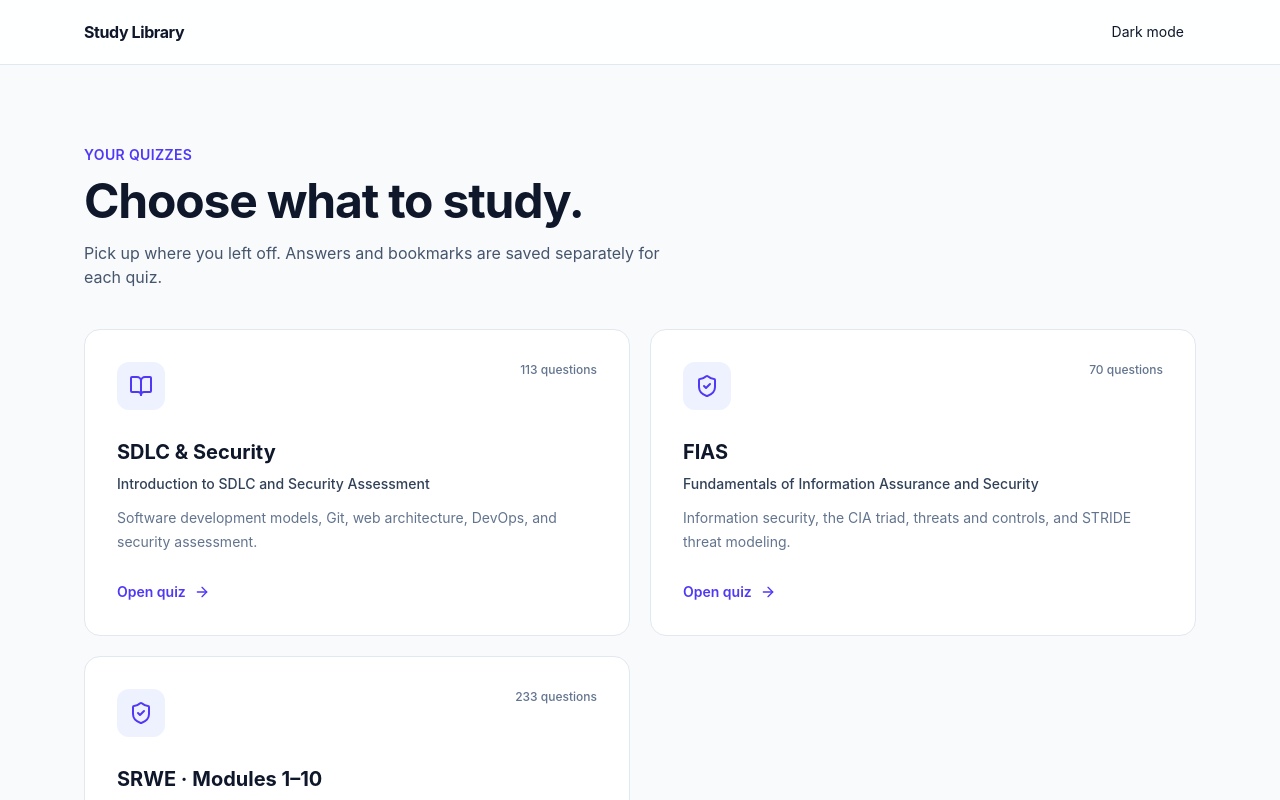
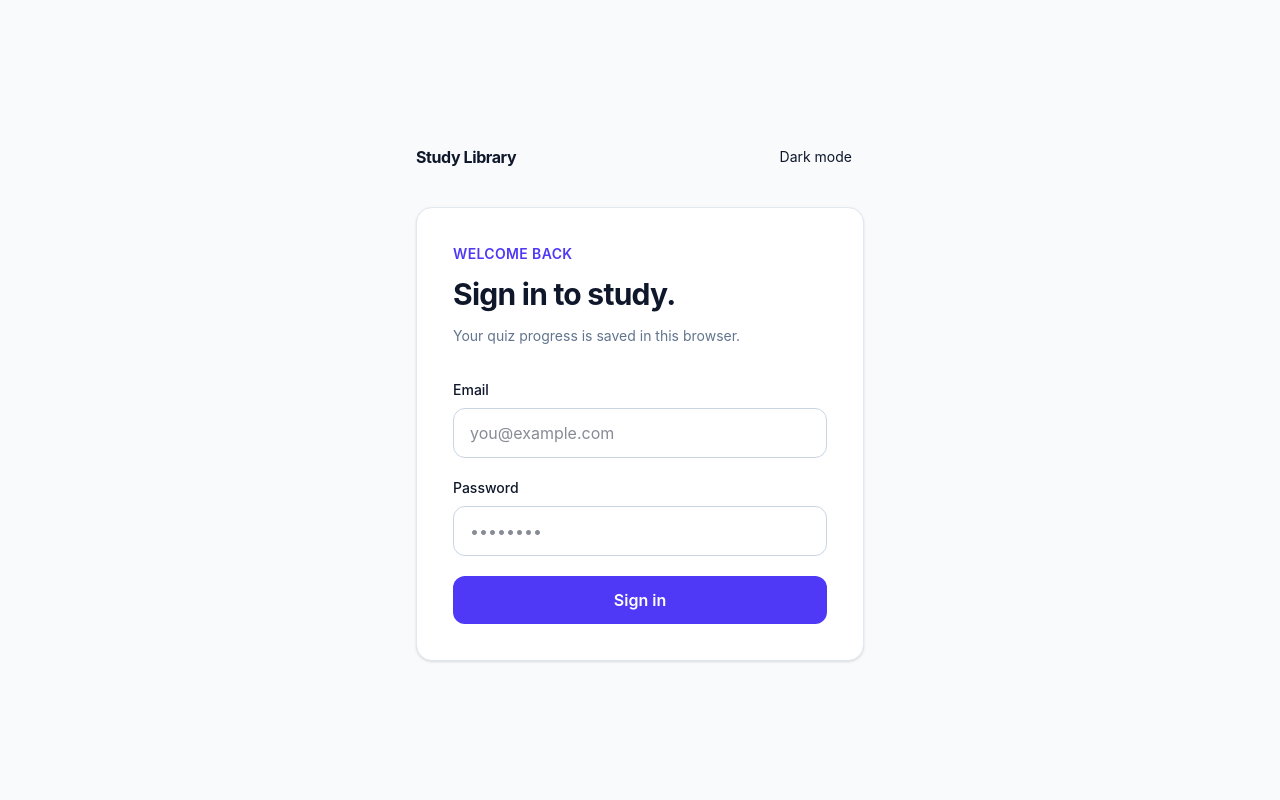
Before and after one commit to BryanFLoreSs/Quiz-for-appdev, a React (Vite) app: page / in a window 1280 px wide. Shown: the top 800 px of the page. Built offline with nearby package versions, Linux system fonts and the light colour scheme.

Commit message:
Add local study library login

```diff
--- a/src/App.tsx
+++ b/src/App.tsx
@@ -8,7 +8,7 @@ import { WorksheetViewModal } from './components/WorksheetViewModal.tsx';
 import { ALL_QUESTIONS } from './data/questions.ts';
 import { FIAS_QUESTIONS } from './data/questionsFIAS.ts';
 import { SWRE_MODULES_1_TO_10_QUESTIONS } from './data/questionsSWRE1to10.ts';
-import { ArrowRight, BookOpen, Keyboard, ShieldCheck } from 'lucide-react';
+import { ArrowRight, BookOpen, Keyboard, LogOut, ShieldCheck } from 'lucide-react';
 
 const QUIZZES = [
   { id: 'sdlc', title: 'Introduction to SDLC and Security Assessment', shortTitle: 'SDLC & Security', description: 'Software development models, Git, web architecture, DevOps, and security assessment.', questions: ALL_QUESTIONS },
@@ -18,20 +18,63 @@ const QUIZZES = [
 
 export default function App() {
   const [activeQuizId, setActiveQuizId] = useState<string | null>(null);
+  const [userEmail, setUserEmail] = useState(() => localStorage.getItem('study_library_user') ?? '');
   const [isDarkMode, setIsDarkMode] = useState(() => localStorage.getItem('sdlc_quiz_theme') === 'dark');
   useEffect(() => {
     document.documentElement.classList.toggle('dark', isDarkMode);
     localStorage.setItem('sdlc_quiz_theme', isDarkMode ? 'dark' : 'light');
   }, [isDarkMode]);
   const toggleTheme = () => setIsDarkMode((current) => !current);
-  if (!activeQuizId) return <QuizLibrary isDarkMode={isDarkMode} onToggleTheme={toggleTheme} onSelect={setActiveQuizId} />;
+  const handleLogin = (email: string) => {
+    localStorage.setItem('study_library_user', email);
+    setUserEmail(email);
+  };
+  const handleLogout = () => {
+    localStorage.removeItem('study_library_user');
+    setActiveQuizId(null);
+    setUserEmail('');
+  };
+  if (!userEmail) return <LoginScreen isDarkMode={isDarkMode} onToggleTheme={toggleTheme} onLogin={handleLogin} />;
+  if (!activeQuizId) return <QuizLibrary userEmail={userEmail} isDarkMode={isDarkMode} onToggleTheme={toggleTheme} onSelect={setActiveQuizId} onLogout={handleLogout} />;
   const quiz = QUIZZES.find((item) => item.id === activeQuizId) ?? QUIZZES[0];
   return <QuizScreen key={quiz.id} quiz={quiz} isDarkMode={isDarkMode} onToggleTheme={toggleTheme} onHome={() => setActiveQuizId(null)} />;
 }
 
-function QuizLibrary({ isDarkMode, onToggleTheme, onSelect }: { isDarkMode: boolean; onToggleTheme: () => void; onSelect: (id: string) => void }) {
+function LoginScreen({ isDarkMode, onToggleTheme, onLogin }: { isDarkMode: boolean; onToggleTheme: () => void; onLogin: (email: string) => void }) {
+  const [email, setEmail] = useState('');
+  const [password, setPassword] = useState('');
+  const [error, setError] = useState('');
+
+  const handleSubmit = (event: React.FormEvent<HTMLFormElement>) => {
+    event.preventDefault();
+    if (!email.trim() || !password) {
+      setError('Enter your email and password to continue.');
+      return;
+    }
+    onLogin(email.trim().toLowerCase());
+  };
+
+  return <div className="min-h-screen bg-slate-50 dark:bg-slate-950 text-slate-900 dark:text-slate-100 font-sans antialiased flex items-center justify-center px-5 py-10">
+    <div className="w-full max-w-md">
+      <div className="flex items-center justify-between mb-8"><span className="font-bold tracking-tight">Study Library</span><button onClick={onToggleTheme} className="text-sm px-3 py-2 rounded-lg hover:bg-slate-200 dark:hover:bg-slate-800">{isDarkMode ? 'Light mode' : 'Dark mode'}</button></div>
+      <div className="rounded-2xl border border-slate-200 dark:border-slate-800 bg-white dark:bg-slate-900 p-7 sm:p-9 shadow-sm">
+        <p className="text-sm font-semibold text-indigo-600 dark:text-indigo-400 tracking-wide uppercase">Welcome back</p>
+        <h1 className="mt-3 text-3xl font-bold tracking-tight">Sign in to study.</h1>
+        <p className="mt-3 text-sm leading-6 text-slate-500 dark:text-slate-400">Your quiz progress is saved in this browser.</p>
+        <form onSubmit={handleSubmit} className="mt-8 space-y-5">
+          <div><label htmlFor="login-email" className="block text-sm font-medium mb-2">Email</label><input id="login-email" type="email" autoComplete="email" value={email} onChange={(event) => setEmail(event.target.value)} className="w-full rounded-xl border border-slate-300 dark:border-slate-700 bg-white dark:bg-slate-950 px-4 py-3 outline-none focus:border-indigo-500 focus:ring-2 focus:ring-indigo-500/20" placeholder="you@example.com" /></div>
+          <div><label htmlFor="login-password" className="block text-sm font-medium mb-2">Password</label><input id="login-password" type="password" autoComplete="current-password" value={password} onChange={(event) => setPassword(event.target.value)} className="w-full rounded-xl border border-slate-300 dark:border-slate-700 bg-white dark:bg-slate-950 px-4 py-3 outline-none focus:border-indigo-500 focus:ring-2 focus:ring-indigo-500/20" placeholder="••••••••" /></div>
+          {error && <p role="alert" className="text-sm text-rose-600 dark:text-rose-400">{error}</p>}
+          <button type="submit" className="w-full rounded-xl bg-indigo-600 px-4 py-3 font-semibold text-white hover:bg-indigo-700 transition-colors">Sign in</button>
+        </form>
+      </div>
+    </div>
+  </div>;
+}
+
+function QuizLibrary({ userEmail, isDarkMode, onToggleTheme, onSelect, onLogout }: { userEmail: string; isDarkMode: boolean; onToggleTheme: () => void; onSelect: (id: string) => void; onLogout: () => void }) {
   return <div className="min-h-screen bg-slate-50 dark:bg-slate-950 text-slate-900 dark:text-slate-100 font-sans antialiased">
-    <header className="border-b border-slate-200 dark:border-slate-800 bg-white/90 dark:bg-slate-900/90"><div className="max-w-6xl mx-auto px-5 h-16 flex items-center justify-between"><a href="/" className="font-bold tracking-tight">Study Library</a><button onClick={onToggleTheme} className="text-sm px-3 py-2 rounded-lg hover:bg-slate-100 dark:hover:bg-slate-800">{isDarkMode ? 'Light mode' : 'Dark mode'}</button></div></header>
+    <header className="border-b border-slate-200 dark:border-slate-800 bg-white/90 dark:bg-slate-900/90"><div className="max-w-6xl mx-auto px-5 h-16 flex items-center justify-between gap-4"><span className="font-bold tracking-tight">Study Library</span><div className="flex items-center gap-2"><span className="hidden sm:inline text-sm text-slate-500 dark:text-slate-400">{userEmail}</span><button onClick={onToggleTheme} className="text-sm px-3 py-2 rounded-lg hover:bg-slate-100 dark:hover:bg-slate-800">{isDarkMode ? 'Light mode' : 'Dark mode'}</button><button onClick={onLogout} className="inline-flex items-center gap-1.5 text-sm px-3 py-2 rounded-lg text-slate-600 dark:text-slate-300 hover:bg-slate-100 dark:hover:bg-slate-800" aria-label="Sign out"><LogOut className="w-4 h-4" /><span className="hidden sm:inline">Sign out</span></button></div></div></header>
     <main className="max-w-6xl mx-auto px-5 py-14 sm:py-20"><p className="text-sm font-semibold text-indigo-600 dark:text-indigo-400 tracking-wide uppercase">Your quizzes</p><h1 className="mt-3 text-4xl sm:text-5xl font-bold tracking-tight">Choose what to study.</h1><p className="mt-4 text-slate-600 dark:text-slate-400 max-w-xl">Pick up where you left off. Answers and bookmarks are saved separately for each quiz.</p>
       <div className="grid sm:grid-cols-2 gap-5 mt-10">{QUIZZES.map((quiz, index) => { const Icon = index === 0 ? BookOpen : ShieldCheck; return <button key={quiz.id} onClick={() => onSelect(quiz.id)} className="group text-left p-6 sm:p-8 rounded-2xl border border-slate-200 dark:border-slate-800 bg-white dark:bg-slate-900 hover:border-indigo-300 dark:hover:border-indigo-700 hover:shadow-lg transition-all"><div className="flex items-start justify-between"><span className="w-12 h-12 rounded-xl bg-indigo-50 dark:bg-indigo-950/60 text-indigo-600 dark:text-indigo-400 grid place-items-center"><Icon className="w-6 h-6" /></span><span className="text-xs font-medium text-slate-500">{quiz.questions.length} questions</span></div><h2 className="mt-7 text-xl font-bold">{quiz.shortTitle}</h2><p className="mt-2 text-sm font-medium text-slate-700 dark:text-slate-300">{quiz.title}</p><p className="mt-3 text-sm leading-6 text-slate-500 dark:text-slate-400">{quiz.description}</p><span className="mt-7 inline-flex items-center gap-2 text-sm font-semibold text-indigo-600 dark:text-indigo-400">Open quiz <ArrowRight className="w-4 h-4 group-hover:translate-x-1 transition-transform" /></span></button>; })}</div>
     </main>
```
